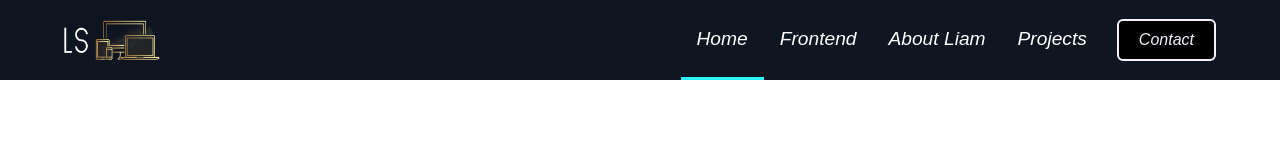
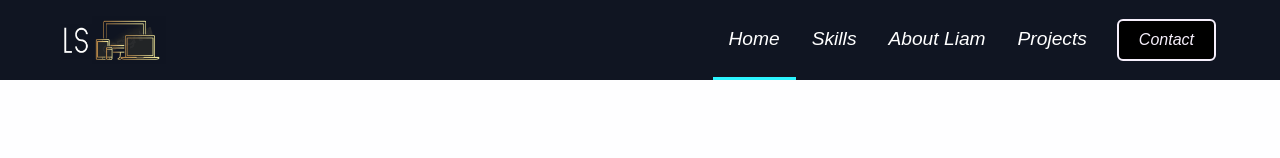
Before and after one commit to FortunateSmith/portfolio-styled-components, a React (Create React App) app: page / in a window 1280 px wide. Shown: the top 158 px of the page. Built offline with nearby package versions, Linux system fonts and the light colour scheme.

Commit message:
change cursor to pointer on NavLink

```diff
--- a/src/components/navbar/Navbar.elements.js
+++ b/src/components/navbar/Navbar.elements.js
@@ -103,6 +103,7 @@ export const NavLinks = styled(LinkScroll)`
   padding: 0.5rem 1rem;
   height: 100%;
   border-bottom: 3px solid #101522;
+  cursor: pointer;
 
   &:hover {
     color: #101522;
--- a/src/components/navbar/Navbar.js
+++ b/src/components/navbar/Navbar.js
@@ -96,7 +96,7 @@ const Navbar = () => {
                   exact="true"
                   offset={-240}
                 >
-                  Frontend
+                  Skills
                 </NavLinks>
               </NavItem>
 
--- a/src/pages/HomePage/Data.js
+++ b/src/pages/HomePage/Data.js
@@ -74,7 +74,7 @@ export const homeObjFour = {
   id: "about",
   lightBg: true,
   primary: false,
-  imgStart: "start",
+  imgStart: "",
   lightTopLine: true,
   topLine: "",
   lightText: false,
@@ -92,7 +92,7 @@ export const homeObjFive = {
   id: "projects",
   lightBg: true,
   primary: false,
-  imgStart: "",
+  imgStart: "start",
   lightTopLine: false,
   topLine: "",
   lightText: false,
```
